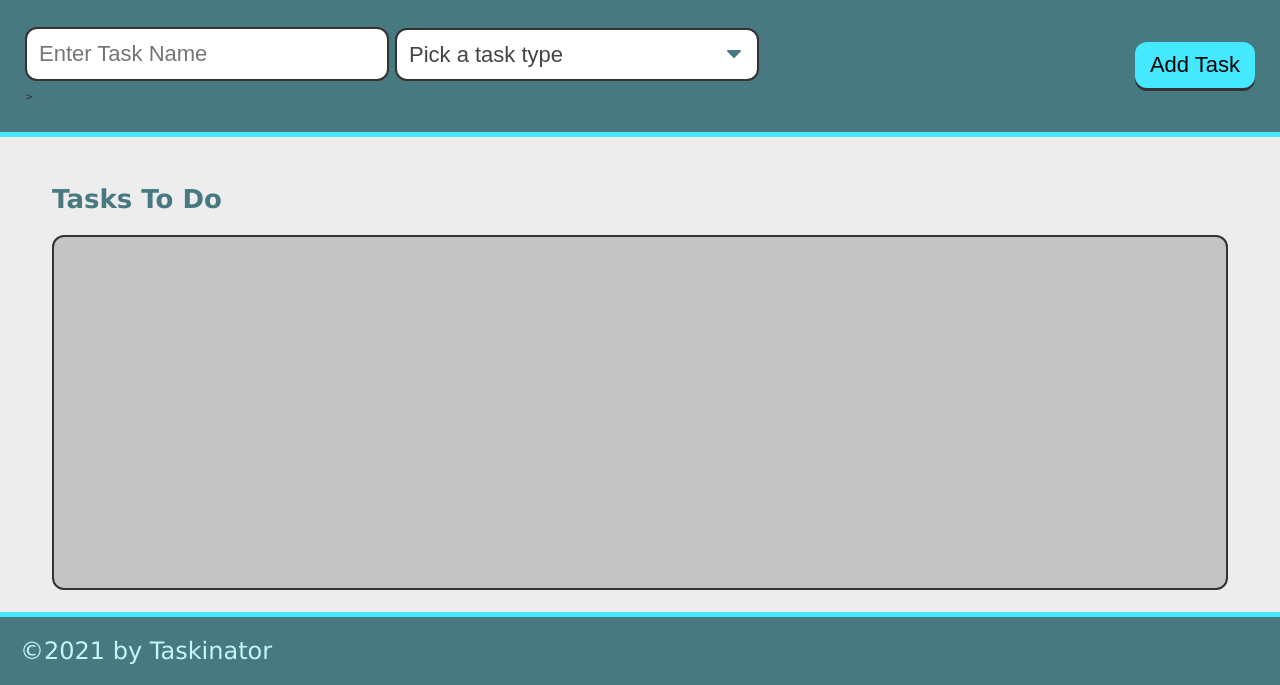
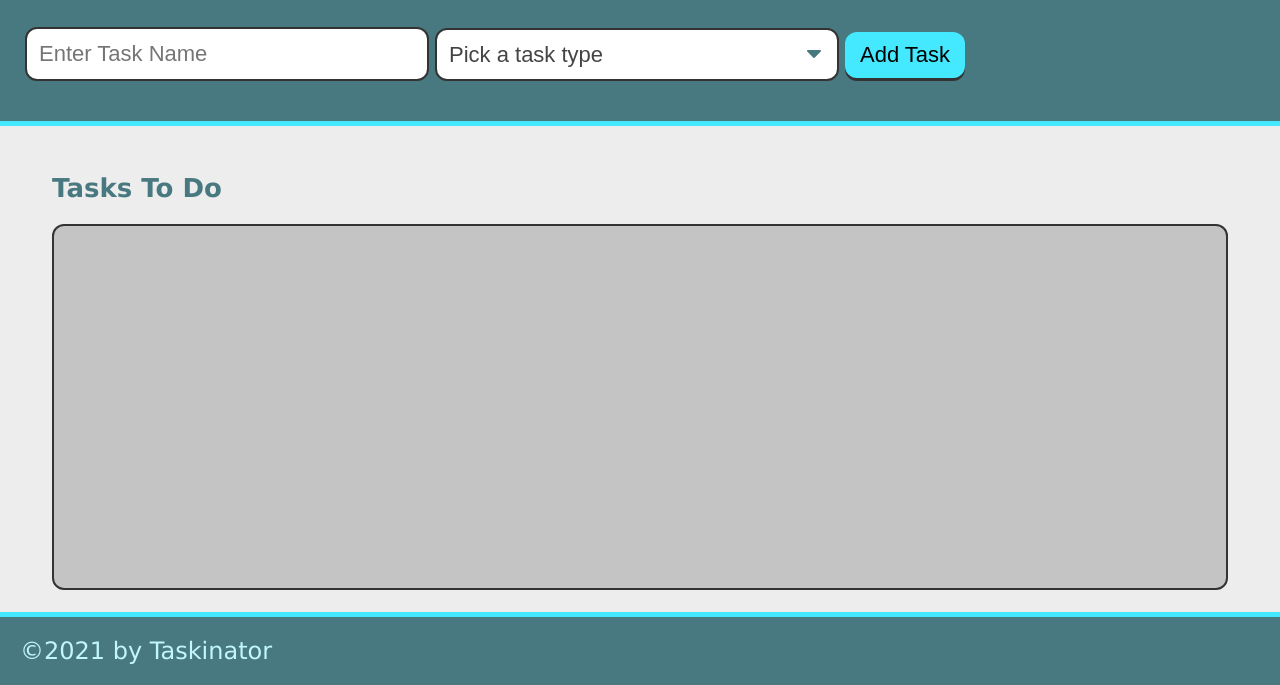
Before and after one commit to toryua/taskinator, a plain HTML site: page index.html in a window 1280 px wide. Shown: the part 115-800 px from the top of the page. Drawn offline with Linux system fonts and the light colour scheme.

Commit message:
reworking under different branch; catching up; trying to find my place

```diff
--- a/index.html
+++ b/index.html
@@ -16,7 +16,7 @@
         </p>
         <form id="task-form">
             <div class="form-group">
-                <input type="text" name="task-name" placeholder="Enter Task Name" />
+              <input type="text" name="task-name" class="text-input" placeholder="Enter Task Name" />
             </div>
             <div class="form-group">
               <select name="task-type" class="select-dropdown">
@@ -26,11 +26,10 @@
                 <option value="Mobile">Mobile</option>
               </select>
             </div>
-            <div class="form-group"></div>
+            <div class="form-group">
               <button class="btn" id="save-task" type="submit">Add Task</button>
             </div>
-
-        </form>>
+          </form>
     </header>
 <main class="page-content">
 <section class="task-list-wrapper">
```
Lines whose indentation alone changed are shown as unchanged.
